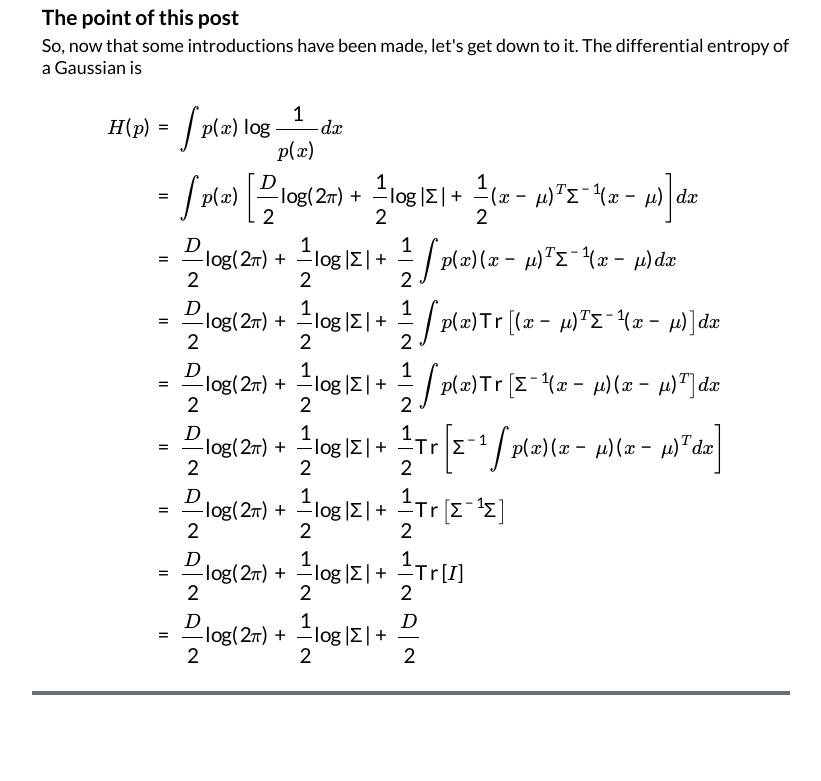
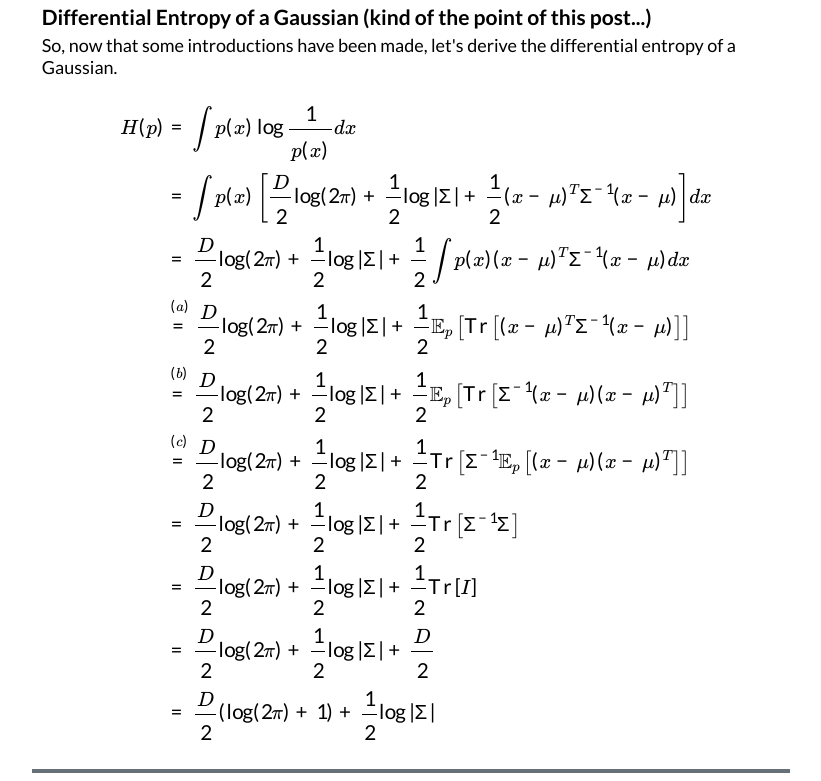
Before and after one commit to theopavlakou/theopavlakou.github.io, a plain HTML site: page blog/differential-entropy-gaussian.html in a window 1280 px wide. Shown: the part 1367-2148 px from the top of the page, without its empty margins (229-1050 px from the left). Before the commit the page ends 2070 px from the top, so only its background shows below. Drawn offline with nearby package versions, Linux system fonts and the light colour scheme; some packages are replaced by stand-ins of ours.

Commit message:
Homepage: Blog: Started Gaussian Entropy post

```diff
--- a/blog/differential-entropy-gaussian.html
+++ b/blog/differential-entropy-gaussian.html
@@ -122,9 +122,10 @@
     </div>
 
     <div class="col-fill" id="big-text">
-      <h3> The point of this post</h3>
-      So, now that some introductions have been made, let's get down to it. The
-      differential entropy of a Gaussian is
+      <h3> Differential Entropy of a Gaussian
+        (kind of the point of this post...)</h3>
+      So, now that some introductions have been made, let's derive the
+      differential entropy of a Gaussian.
       $$
       \begin{align}
       H(p) &= \int p(x) \log \frac{1}{p(x)} dx
@@ -135,17 +136,17 @@
       &=  \frac{D}{2}\log (2\pi) + \frac{1}{2}\log{|\Sigma|}
       + \frac{1}{2} \int p(x) (x-\mu)^T\Sigma^{-1}(x-\mu)dx
       \\
-      &=  \frac{D}{2}\log (2\pi) + \frac{1}{2}\log{|\Sigma|}
-      + \frac{1}{2} \int p(x)
-      \text{Tr}\left[(x-\mu)^T\Sigma^{-1}(x-\mu)\right]dx
+      &\stackrel{(a)}{=}  \frac{D}{2}\log (2\pi) + \frac{1}{2}\log{|\Sigma|}
+      + \frac{1}{2} \mathbb{E}_p\left[
+      \text{Tr}\left[(x-\mu)^T\Sigma^{-1}(x-\mu)\right]\right]
       \\
-      &=  \frac{D}{2}\log (2\pi) + \frac{1}{2}\log{|\Sigma|}
-      + \frac{1}{2} \int p(x)
-      \text{Tr}\left[\Sigma^{-1}(x-\mu)(x-\mu)^T\right]dx
+      &\stackrel{(b)}{=}  \frac{D}{2}\log (2\pi) + \frac{1}{2}\log{|\Sigma|}
+      + \frac{1}{2} \mathbb{E}_p\left[
+      \text{Tr}\left[\Sigma^{-1}(x-\mu)(x-\mu)^T\right]\right]
       \\
-      &=  \frac{D}{2}\log (2\pi) + \frac{1}{2}\log{|\Sigma|}
+      &\stackrel{(c)}{=} \frac{D}{2}\log (2\pi) + \frac{1}{2}\log{|\Sigma|}
       + \frac{1}{2}
-      \text{Tr}\left[\Sigma^{-1}\int p(x) (x-\mu)(x-\mu)^T dx\right]
+      \text{Tr}\left[\Sigma^{-1}\mathbb{E}_p\left[ (x-\mu)(x-\mu)^T \right]\right]
       \\
       &=  \frac{D}{2}\log (2\pi) + \frac{1}{2}\log{|\Sigma|}
       + \frac{1}{2}
@@ -157,6 +158,8 @@
       \\
       &=  \frac{D}{2}\log (2\pi) + \frac{1}{2}\log{|\Sigma|}
       + \frac{D}{2}
+      \\
+      &=  \frac{D}{2}(\log (2\pi) + 1) + \frac{1}{2}\log{|\Sigma|}
       \end{align}
       $$
     </div>
```
Also changed, not shown: blog-posts.html (+14 -7 lines).
